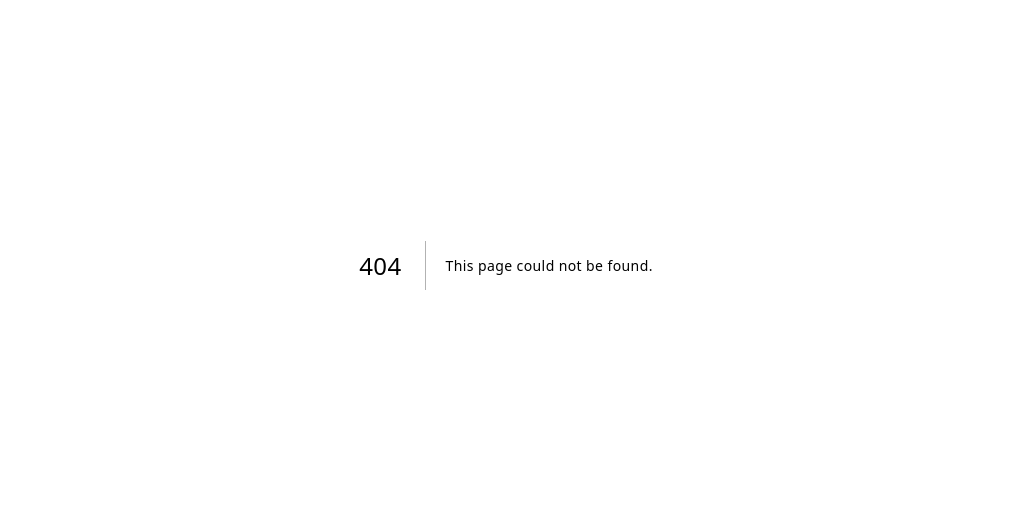
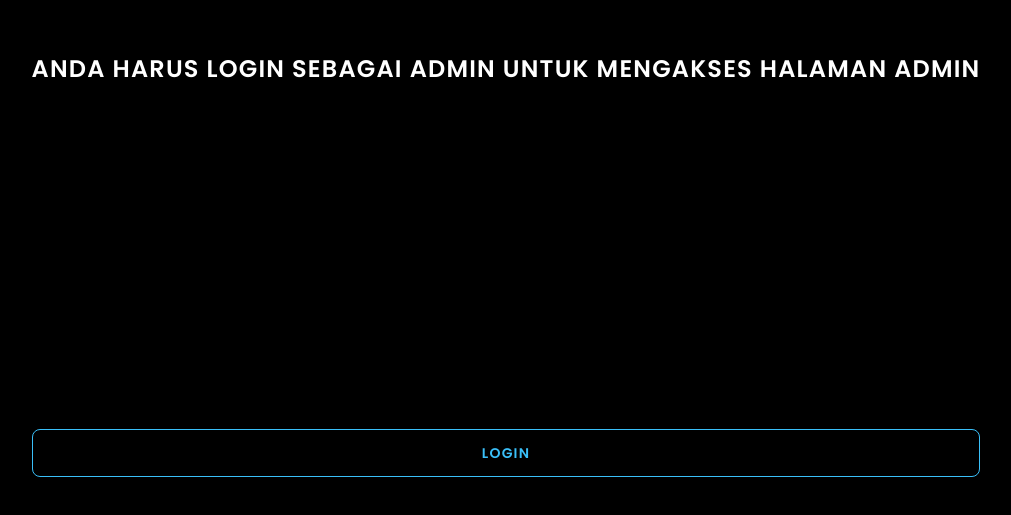
Before and after one commit to obsesmedia/binscy.id, a Next.js app: page /admin in a window 1280 px wide. Before the commit this address had no page. Shown: the part 135-650 px from the top of the page, without its empty margins (134-1145 px from the left). Built offline with nearby package versions, Linux system fonts and the light colour scheme; no server answers.

Commit message:
Add files via upload

```diff
--- /dev/null
+++ b/src/app/admin/page.tsx
@@ -0,0 +1,31 @@
+/* eslint-disable react-hooks/rules-of-hooks */
+"use client";
+import { useSession, signIn, signOut } from "next-auth/react";
+import Loading from "../loading";
+
+export default function AdminPage() {
+  const { data: session, status } = useSession();
+
+  if (status === "loading") {
+    return <Loading />;
+  }
+  if (!session) {
+    return (
+      <div className="w-screen h-screen p-4 text-center text-2xl font-semibold tracking-wider text-white grid justify-center items-center">
+        <p>ANDA HARUS LOGIN SEBAGAI ADMIN UNTUK MENGAKSES HALAMAN ADMIN</p>
+        <button onClick={() => signIn()} className="btn btn-outline btn-info">
+          LOGIN
+        </button>
+      </div>
+    );
+  }
+
+  return (
+    <div className="w-screen h-screen grid justify-center items-center">
+      <p>SELAMAT DATANG DIHALAMAN ADMIN</p>
+      <button className="btn btn-outline btn-warning" onClick={() => signOut()}>
+        LOGOUT
+      </button>
+    </div>
+  );
+}
```
